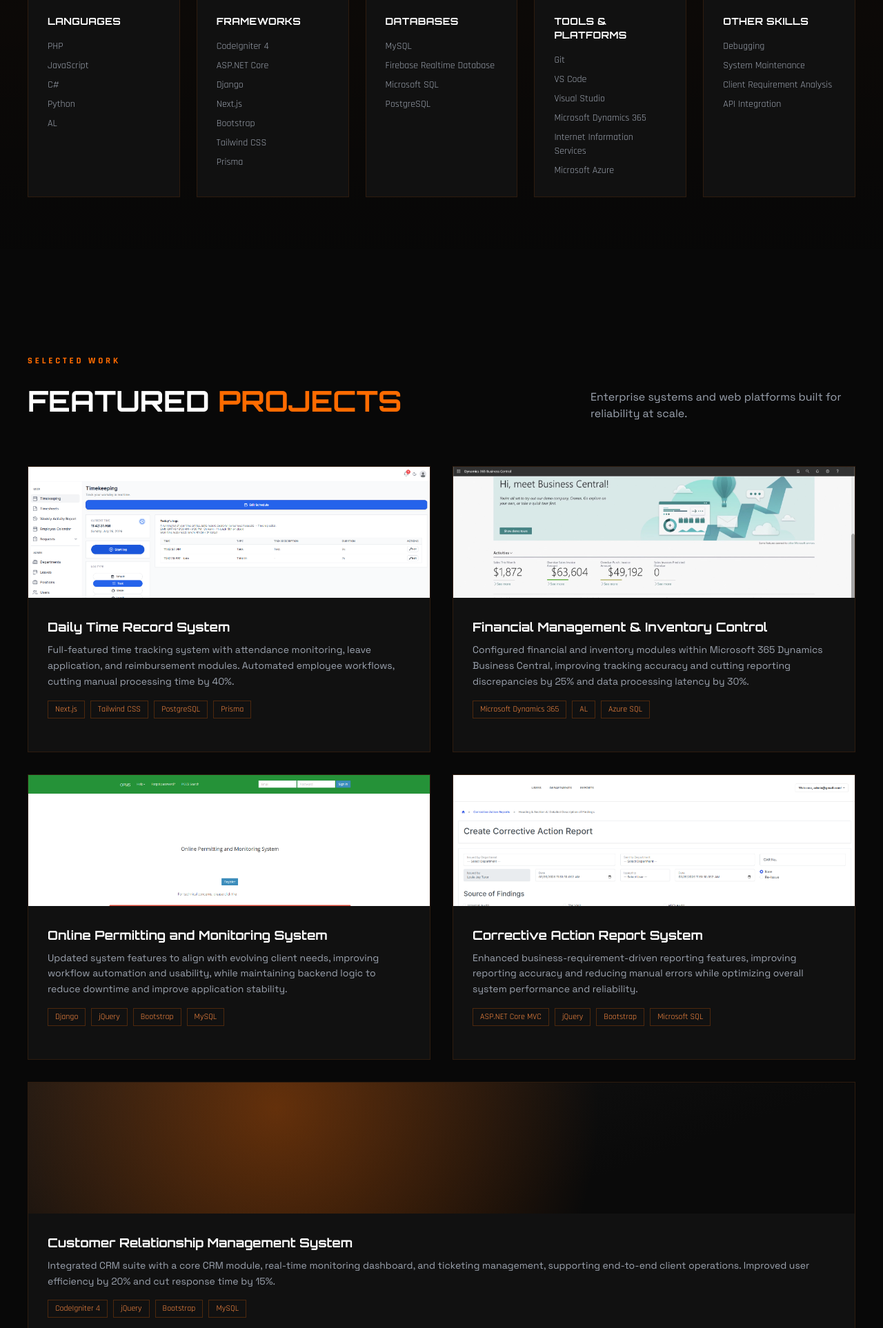
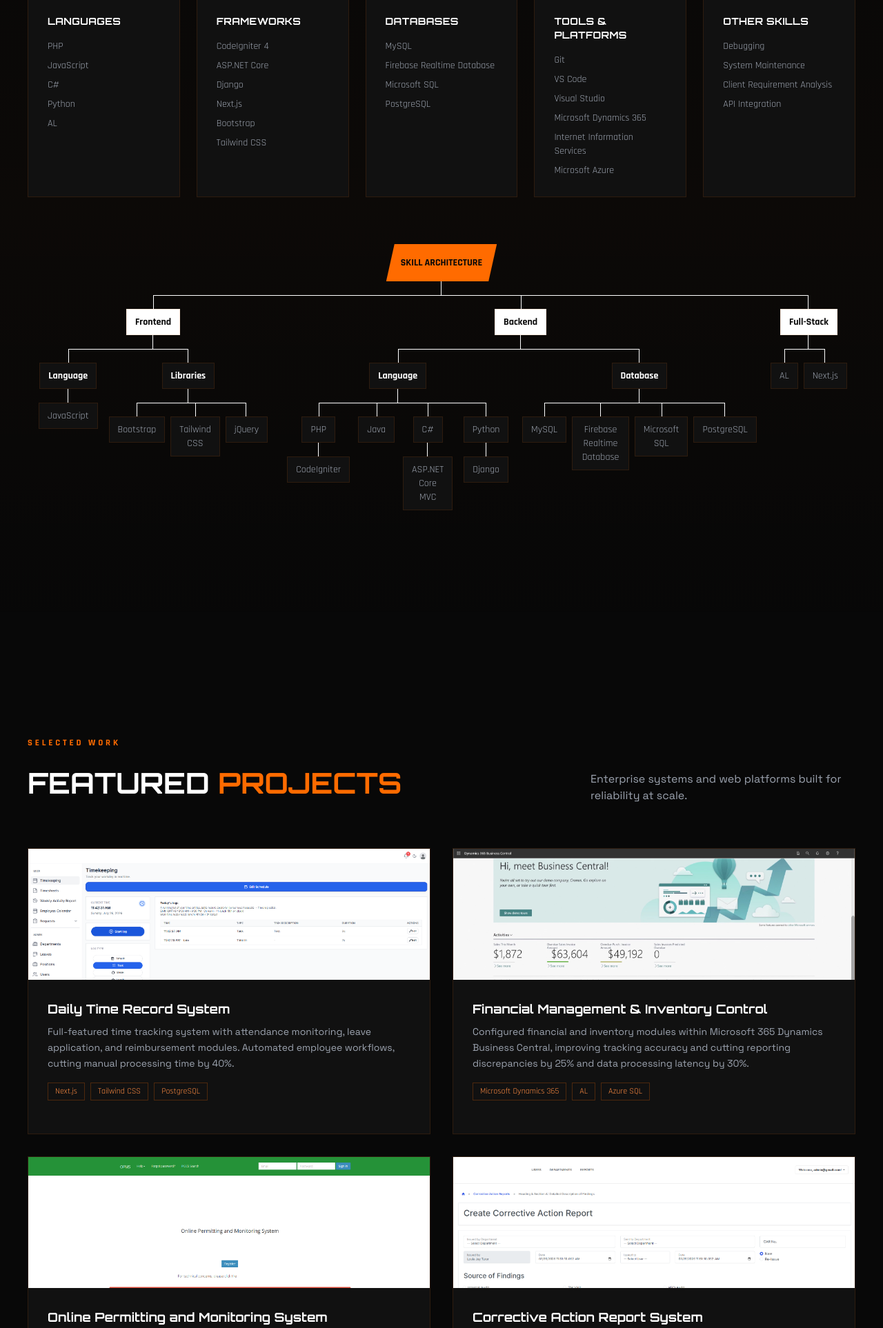
Before and after one commit to louiejaytutor/portfolio, a PHP site: page / in a window 1280 px wide. Shown: the part 1899-3825 px from the top of the page at 69% size. Run offline with PHP 8.4, Linux system fonts and the light colour scheme.

Commit message:
Added programming tree

```diff
--- a/projects.html
+++ b/projects.html
@@ -79,7 +79,6 @@
                             <span class="font-tech text-xs px-2.5 py-1 border" style="border-color:var(--border); color:var(--secondary);">Next.js</span>
                             <span class="font-tech text-xs px-2.5 py-1 border" style="border-color:var(--border); color:var(--secondary);">Tailwind CSS</span>
                             <span class="font-tech text-xs px-2.5 py-1 border" style="border-color:var(--border); color:var(--secondary);">PostgreSQL</span>
-                            <span class="font-tech text-xs px-2.5 py-1 border" style="border-color:var(--border); color:var(--secondary);">Prisma</span>
                         </div>
                     </div>
                 </div>
--- a/public/css/main.css
+++ b/public/css/main.css
@@ -5,3 +5,97 @@
     -ms-user-select: none; /* Internet Explorer/Edge */
     user-select: none; /* Standard syntax (Chrome, Edge, Opera) */
 }
+
+::-webkit-scrollbar {
+    height: 8px;
+}
+
+/* Base Tree Container */
+.programming-tree {
+    display: flex;
+    justify-content: center;
+    width: 100%;
+}
+
+.programming-tree ul {
+    position: relative;
+    display: flex;
+    transition: all 0.5s;
+    -webkit-transition: all 0.5s;
+    -moz-transition: all 0.5s;
+}
+
+.programming-tree li {
+    position: relative;
+    float: left;
+    text-align: center;
+    list-style-type: none;
+    transition: all 0.5s;
+    -webkit-transition: all 0.5s;
+    -moz-transition: all 0.5s;
+}
+
+.programming-tree li::before,
+.programming-tree li::after {
+    content: '';
+    position: absolute;
+    top: 0;
+    right: 50%;
+    height: 20px;
+    width: 50%;
+    border-top: 1px solid #fff;
+}
+
+.programming-tree li::after {
+    left: 50%;
+    right: auto;
+    border-left: 1px solid #fff;
+}
+
+.programming-tree li:only-child::after,
+.programming-tree li:only-child::before {
+    display: none;
+}
+
+.programming-tree li:only-child {
+    padding-top: 0;
+}
+
+.programming-tree li:first-child::before,
+.programming-tree li:last-child::after {
+    border: 0 none;
+}
+
+.programming-tree li:last-child::before {
+    border-right: 1px solid #fff;
+}
+
+.programming-tree ul ul::before {
+    content: '';
+    position: absolute;
+    top: 0;
+    left: 50%;
+    height: 20px;
+    width: 0;
+    margin-left: -1px;
+    border-left: 1px solid #fff;
+}
+
+.programming-tree li span {
+    border: 1px solid var(--border-soft);
+    background: var(--card);
+}
+
+.programming-tree li span:hover + ul li::after,
+.programming-tree li span:hover + ul li::before,
+.programming-tree li span:hover + ul::before,
+.programming-tree li span:hover + ul ul::before {
+    border-color: var(--primary);
+}
+
+@media screen and (max-width: 1280px) {
+  .programming-tree {
+    overflow-x: scroll;
+    justify-content: flex-start;
+  }
+}
--- a/views/projects.html
+++ b/views/projects.html
@@ -18,7 +18,6 @@
                     <span class="font-tech text-xs px-2.5 py-1 border" style="border-color:var(--border); color:var(--secondary);">Next.js</span>
                     <span class="font-tech text-xs px-2.5 py-1 border" style="border-color:var(--border); color:var(--secondary);">Tailwind CSS</span>
                     <span class="font-tech text-xs px-2.5 py-1 border" style="border-color:var(--border); color:var(--secondary);">PostgreSQL</span>
-                    <span class="font-tech text-xs px-2.5 py-1 border" style="border-color:var(--border); color:var(--secondary);">Prisma</span>
                 </div>
                 <!--<div class="flex gap-4">
                     <a href="#" class="text-sm font-tech font-semibold flex items-center gap-1.5" style="color:var(--primary)"><i data-lucide="external-link" style="width:14px;height:14px;"></i>Live Demo</a>
--- a/views/skills.html
+++ b/views/skills.html
@@ -25,7 +25,6 @@
                 <li>Next.js</li>
                 <li>Bootstrap</li>
                 <li>Tailwind CSS</li>
-                <li>Prisma</li>
             </ul>
         </div>
         <div class="tech-card p-7">
@@ -61,4 +60,105 @@
             </ul>
         </div>
     </div>
+    <div class="font-tech text-sm programming-tree mt-12">
+        <ul class="pt-5">
+            <li class="py-5 px-1">
+                <span class="font-bold inline-block py-4 px-5" style="color: var(--bg); background-color: var(--primary); clip-path: polygon(12px 0, 100% 0, calc(100% - 12px) 100%, 0 100%);">SKILL ARCHITECTURE</span>
+                <ul class="pt-5">
+                    <li class="py-5 px-1">
+                        <span class="font-bold inline-block py-2 px-3" style="color: var(--bg); background-color: #fff;">Frontend</span>
+                        <ul class="pt-5">
+                            <li class="py-5 px-1">
+                                <span class="font-bold inline-block py-2 px-3" style="color: #fff;">Language</span>
+                                <ul class="pt-5">
+                                    <li class="py-5 px-1">
+                                        <span class="inline-block py-2 px-3" style="color: var(--muted);">JavaScript</span>
+                                    </li>
+                                </ul>
+                            </li>
+                            <li class="py-5 px-1">
+                                <span class="font-bold inline-block py-2 px-3" style="color: #fff;">Libraries</span>
+                                <ul class="pt-5">
+                                    <li class="py-5 px-1">
+                                        <span class="inline-block py-2 px-3" style="color: var(--muted);">Bootstrap</span>
+                                    </li>
+                                    <li class="py-5 px-1">
+                                        <span class="inline-block py-2 px-3" style="color: var(--muted);">Tailwind CSS</span>
+                                    </li>
+                                    <li class="py-5 px-1">
+                                        <span class="inline-block py-2 px-3" style="color: var(--muted);">jQuery</span>
+                                    </li>
+                                </ul>
+                            </li>
+                        </ul>
+                    </li>
+                    <li class="py-5 px-1">
+                        <span class="font-bold inline-block py-2 px-3" style="color: var(--bg); background-color: #fff;">Backend</span>
+                        <ul class="pt-5">
+                            <li class="py-5 px-1">
+                                <span class="font-bold inline-block py-2 px-3" style="color: #fff;">Language</span>
+                                <ul class="pt-5">
+                                    <li class="py-5 px-1">
+                                        <span class="inline-block py-2 px-3" style="color: var(--muted);">PHP</span>
+                                        <ul class="pt-5">
+                                            <li class="py-5 px-1">
+                                                <span class="inline-block py-2 px-3" style="color: var(--muted);">CodeIgniter</span>
+                                            </li>
+                                        </ul>
+                                    </li>
+                                    <li class="py-5 px-1">
+                                        <span class="inline-block py-2 px-3" style="color: var(--muted);">Java</span>
+                                    </li>
+                                    <li class="py-5 px-1">
+                                        <span class="inline-block py-2 px-3" style="color: var(--muted);">C#</span>
+                                        <ul class="pt-5">
+                                            <li class="py-5 px-1">
+                                                <span class="inline-block py-2 px-3" style="color: var(--muted);">ASP.NET Core MVC</span>
+                                            </li>
+                                        </ul>
+                                    </li>
+                                    <li class="py-5 px-1">
+                                        <span class="inline-block py-2 px-3" style="color: var(--muted);">Python</span>
+                                        <ul class="pt-5">
+                                            <li class="py-5 px-1">
+                                                <span class="inline-block py-2 px-3" style="color: var(--muted);">Django</span>
+                                            </li>
+                                        </ul>
+                                    </li>
+                                </ul>
+                            </li>
+                            <li class="py-5 px-1">
+                                <span class="font-bold inline-block py-2 px-3">Database</span>
+                                <ul class="pt-5">
+                                    <li class="py-5 px-1">
+                                        <span class="inline-block py-2 px-3" style="color: var(--muted);">MySQL</span>
+                                    </li>
+                                    <li class="py-5 px-1">
+                                        <span class="inline-block py-2 px-3" style="color: var(--muted);">Firebase Realtime Database</span>
+                                    </li>
+                                    <li class="py-5 px-1">
+                                        <span class="inline-block py-2 px-3" style="color: var(--muted);">Microsoft SQL</span>
+                                    </li>
+                                    <li class="py-5 px-1">
+                                        <span class="inline-block py-2 px-3" style="color: var(--muted);">PostgreSQL</span>
+                                    </li>
+                                </ul>
+                            </li>
+                        </ul>
+                    </li>
+                    <li class="py-5 px-1">
+                        <span class="font-bold inline-block py-2 px-3" style="color: var(--bg); background-color: #fff;">Full-Stack</span>
+                        <ul class="pt-5">
+                            <li class="py-5 px-1">
+                                <span class="inline-block py-2 px-3" style="color: var(--muted);">AL</span>
+                            </li>
+                            <li class="py-5 px-1">
+                                <span class="inline-block py-2 px-3" style="color: var(--muted);">Next.js</span>
+                            </li>
+                        </ul>
+                    </li>
+                </ul>
+            </li>
+        </ul>
+    </div>
 </div>
```
Also changed, not shown: 1 other file.
